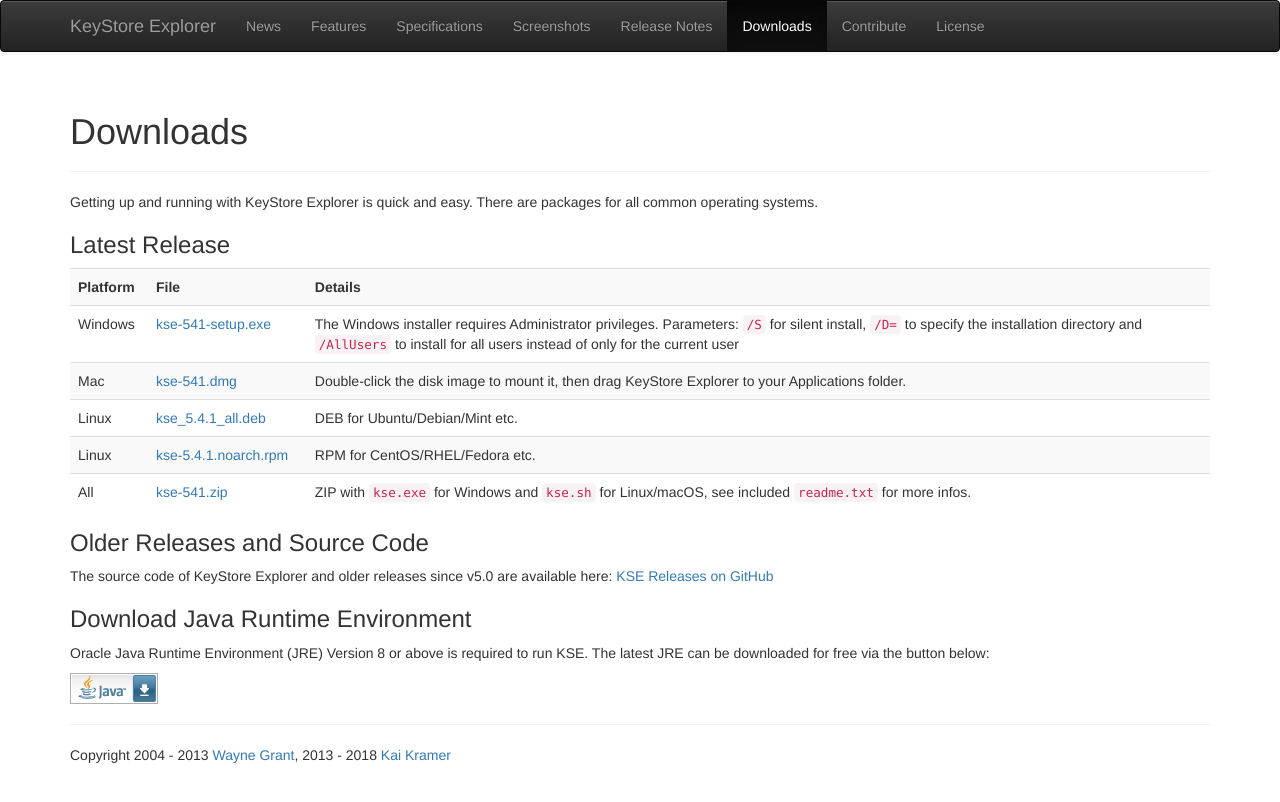
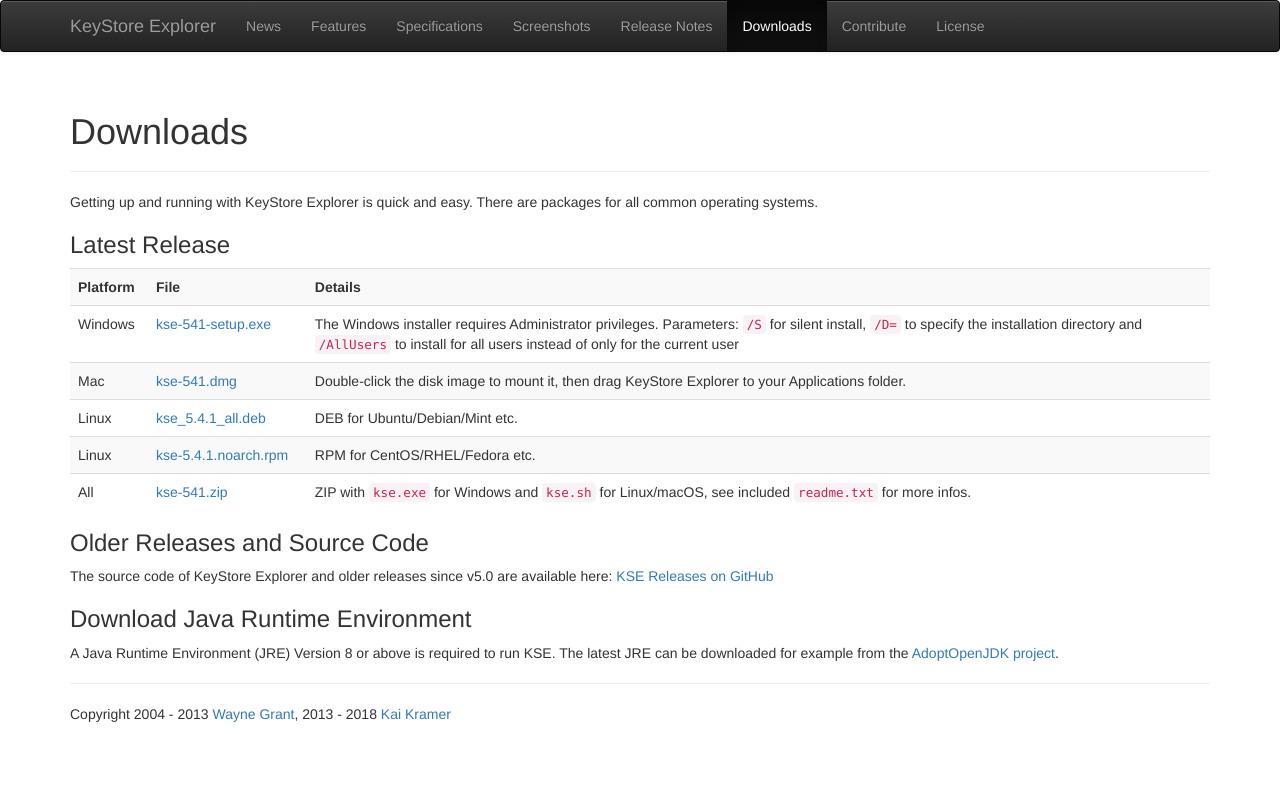
Before and after one commit to kaikramer/kaikramer.github.io, a Jekyll site: the page built from downloads.html, in a window 1280 px wide. Shown: the top 802 px of the page. Built offline with Jekyll 4.4.1, drawn with Linux system fonts in a browser that asks for light colours.

Commit message:
Updated JDK download

```diff
--- a/downloads.html
+++ b/downloads.html
@@ -55,9 +55,6 @@
 
 <h2 class="h3">Download Java Runtime Environment</h2>
 <p>
-    Oracle Java Runtime Environment (JRE) Version 8 or above is required to run KSE. The latest JRE can be downloaded
-    for free via the button below:
+    A Java Runtime Environment (JRE) Version 8 or above is required to run KSE. The latest JRE can be downloaded
+    for example from the <a href="https://adoptopenjdk.net/">AdoptOpenJDK project</a>.
 </p>
-<p>
-<a href="http://www.java.com"><img _fcksavedurl="http://www.java.com"><img _fcksavedurl="http://www.java.com"><img src="images/getjavasoftware-88x31.png" alt="Get Java Software" border="0" width="88" height="31" /></a>
-</p>
```
